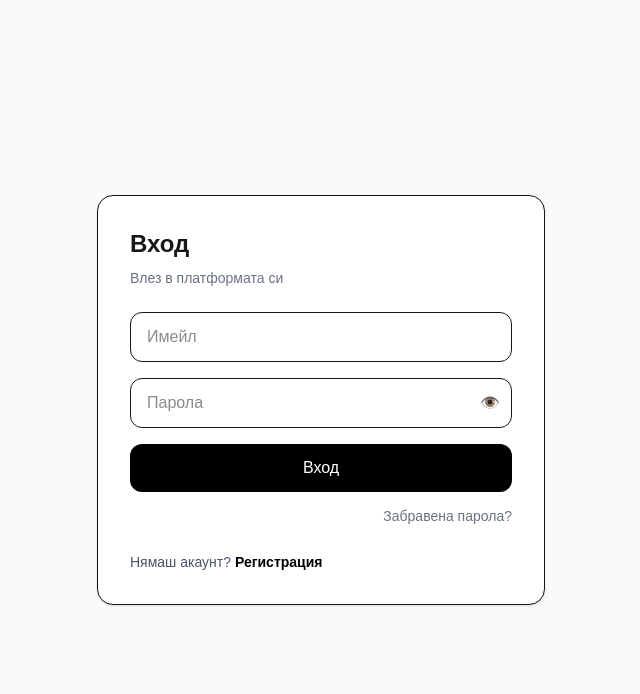
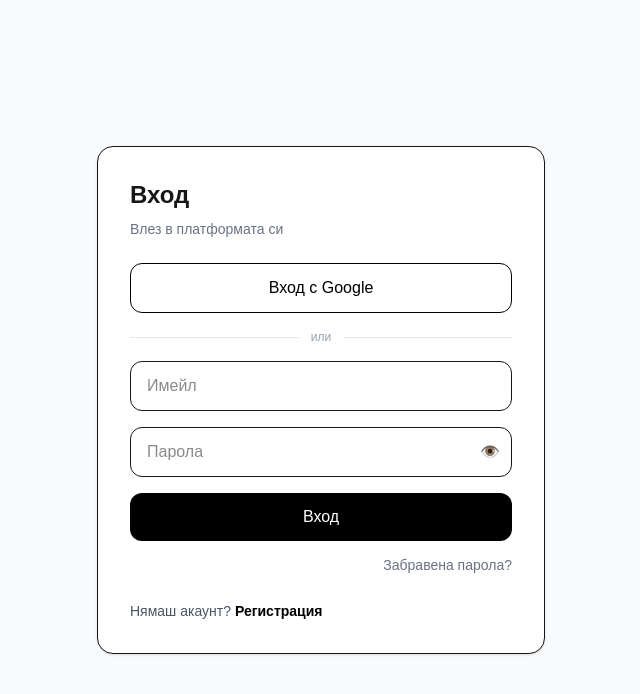
Before and after one commit to celevra-coder/ai-smm-platform, a Next.js app: page /login in a window 1280 px wide. Shown: the top 694 px of the page, without its empty margins (319-959 px from the left). Built offline with nearby package versions, Linux system fonts and the light colour scheme; no server answers.

Commit message:
add google login

```diff
--- /dev/null
+++ b/app/auth/callback/route.ts
@@ -0,0 +1,32 @@
+import { createServerClient } from "@supabase/ssr";
+import { NextResponse, type NextRequest } from "next/server";
+
+export async function GET(request: NextRequest) {
+  const requestUrl = new URL(request.url);
+  const code = requestUrl.searchParams.get("code");
+
+  let response = NextResponse.redirect(new URL("/dashboard", request.url));
+
+  if (code) {
+    const supabase = createServerClient(
+      process.env.NEXT_PUBLIC_SUPABASE_URL!,
+      process.env.NEXT_PUBLIC_SUPABASE_ANON_KEY!,
+      {
+        cookies: {
+          getAll() {
+            return request.cookies.getAll();
+          },
+          setAll(cookiesToSet) {
+            cookiesToSet.forEach(({ name, value, options }) => {
+              response.cookies.set(name, value, options);
+            });
+          },
+        },
+      }
+    );
+
+    await supabase.auth.exchangeCodeForSession(code);
+  }
+
+  return response;
+}
--- a/app/login/page.tsx
+++ b/app/login/page.tsx
@@ -41,6 +41,23 @@ const [showPassword, setShowPassword] = useState(false);
     router.refresh();
   }
 
+  async function handleGoogleLogin() {
+    setLoading(true);
+    setMessage("");
+
+    const { error } = await supabase.auth.signInWithOAuth({
+      provider: "google",
+      options: {
+        redirectTo: `${window.location.origin}/auth/callback`,
+      },
+    });
+
+    if (error) {
+      setMessage("Неуспешен вход с Google. Моля, опитай отново.");
+      setLoading(false);
+    }
+  }
+
   return (
     <main className="min-h-screen flex items-center justify-center bg-gray-50 px-4">
       <div className="w-full max-w-md rounded-2xl bg-white p-8 shadow-sm border">
@@ -48,7 +65,20 @@ router.refresh();
         <p className="text-sm text-gray-500 mb-6">
           Влез в платформата си
         </p>
+        <button
+          type="button"
+          onClick={handleGoogleLogin}
+          disabled={loading}
+          className="mb-4 w-full rounded-xl border bg-white py-3 font-medium text-black hover:bg-gray-50 disabled:opacity-50"
+        >
+          Вход с Google
+        </button>
 
+        <div className="mb-4 flex items-center gap-3">
+          <div className="h-px flex-1 bg-gray-200" />
+          <span className="text-xs text-gray-400">или</span>
+          <div className="h-px flex-1 bg-gray-200" />
+        </div>
         <form onSubmit={handleLogin} className="space-y-4">
           <input
             type="email"
```
Lines whose indentation alone changed are shown as unchanged.
